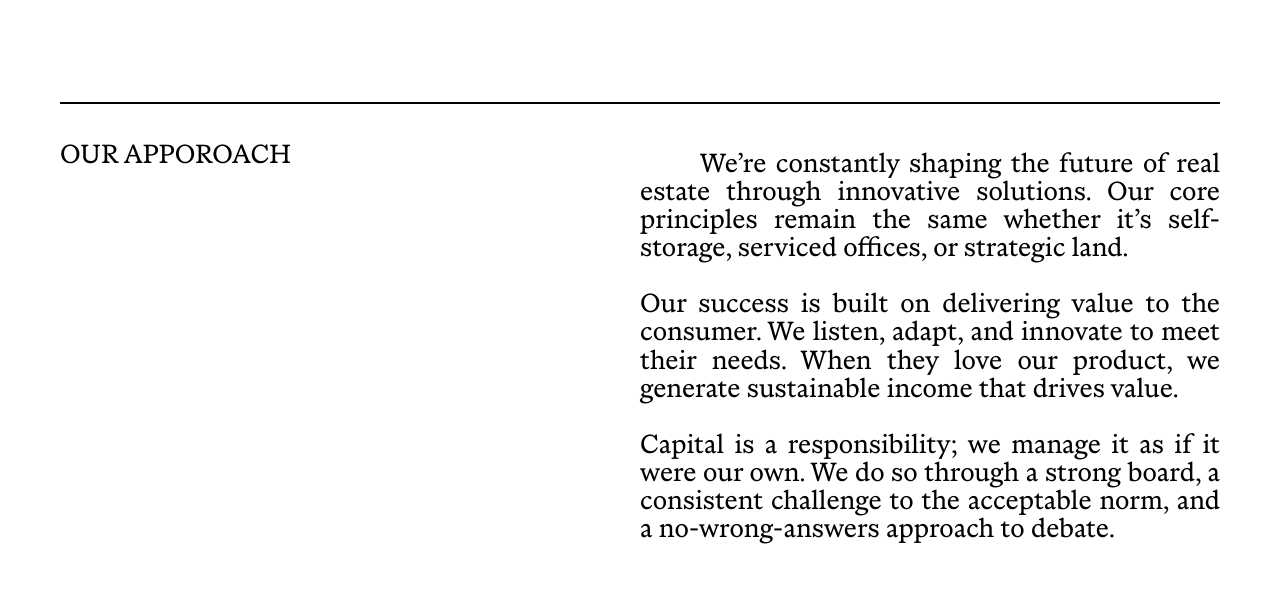
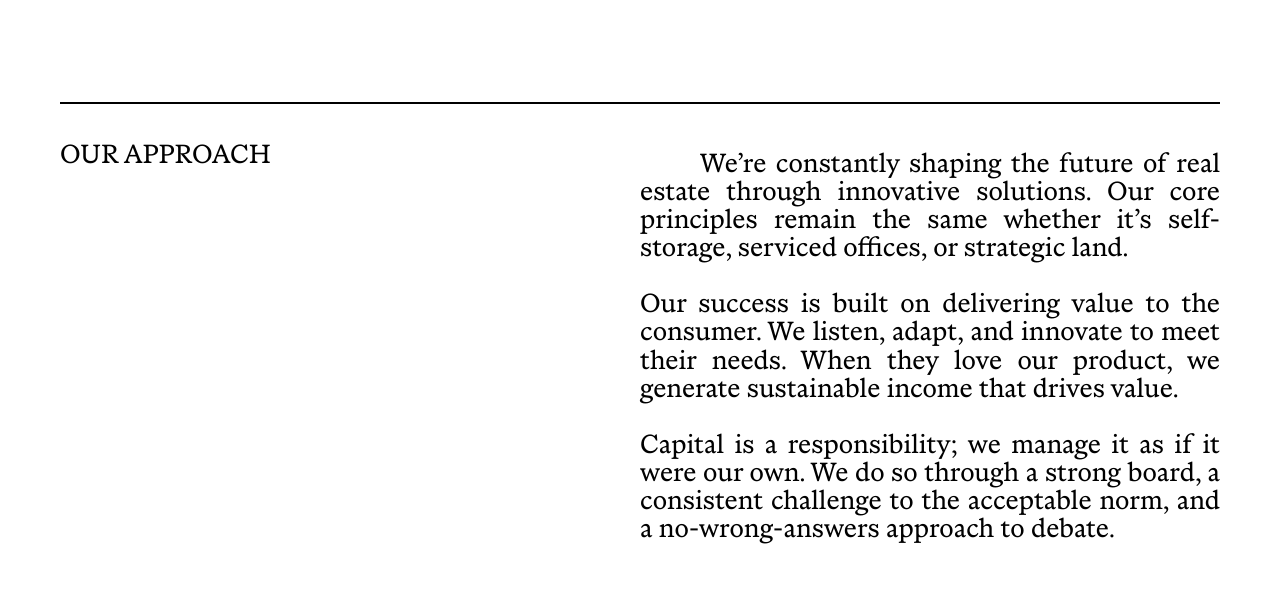
Before and after one commit to CleverCoder03/vertex, a Next.js app: page / in a window 1280 px wide. Shown: the part 2980-3575 px from the top of the page. Built offline with nearby package versions, Linux system fonts and the light colour scheme.

Commit message:
Our Approach, spelling corrected

```diff
--- a/app/components/Approach.tsx
+++ b/app/components/Approach.tsx
@@ -6,7 +6,7 @@ const Approach = () => {
   return (
     <section id="approach">
       <div className="border-t-2 py-5 lg:py-8 font-abc-marist md:flex ">
-        <p className="uppercase md:w-1/2 text-lg md:text-[2.5vw] xl:text-[2.2vw]">Our Apporoach</p>
+        <p className="uppercase md:w-1/2 text-lg md:text-[2.5vw] xl:text-[2.2vw]">Our Approach</p>
         <div className="md:w-1/2 text-lg md:text-[2.5vw] xl:text-[2.2vw] flex flex-col md:gap-3">
           <p className="indent-15 leading-none mt-4 text-justify">
           We’re constantly shaping the future of real estate through innovative
```
